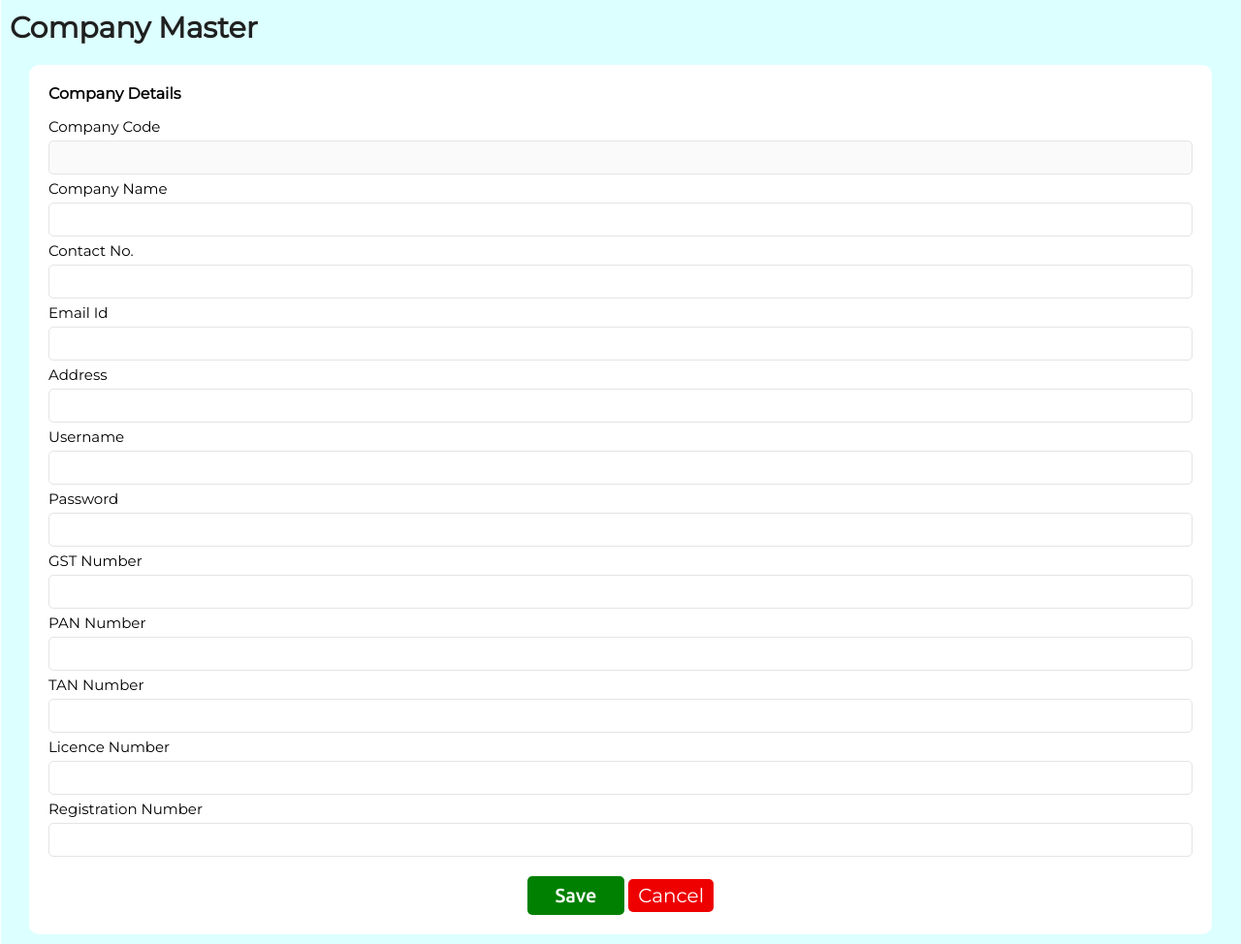
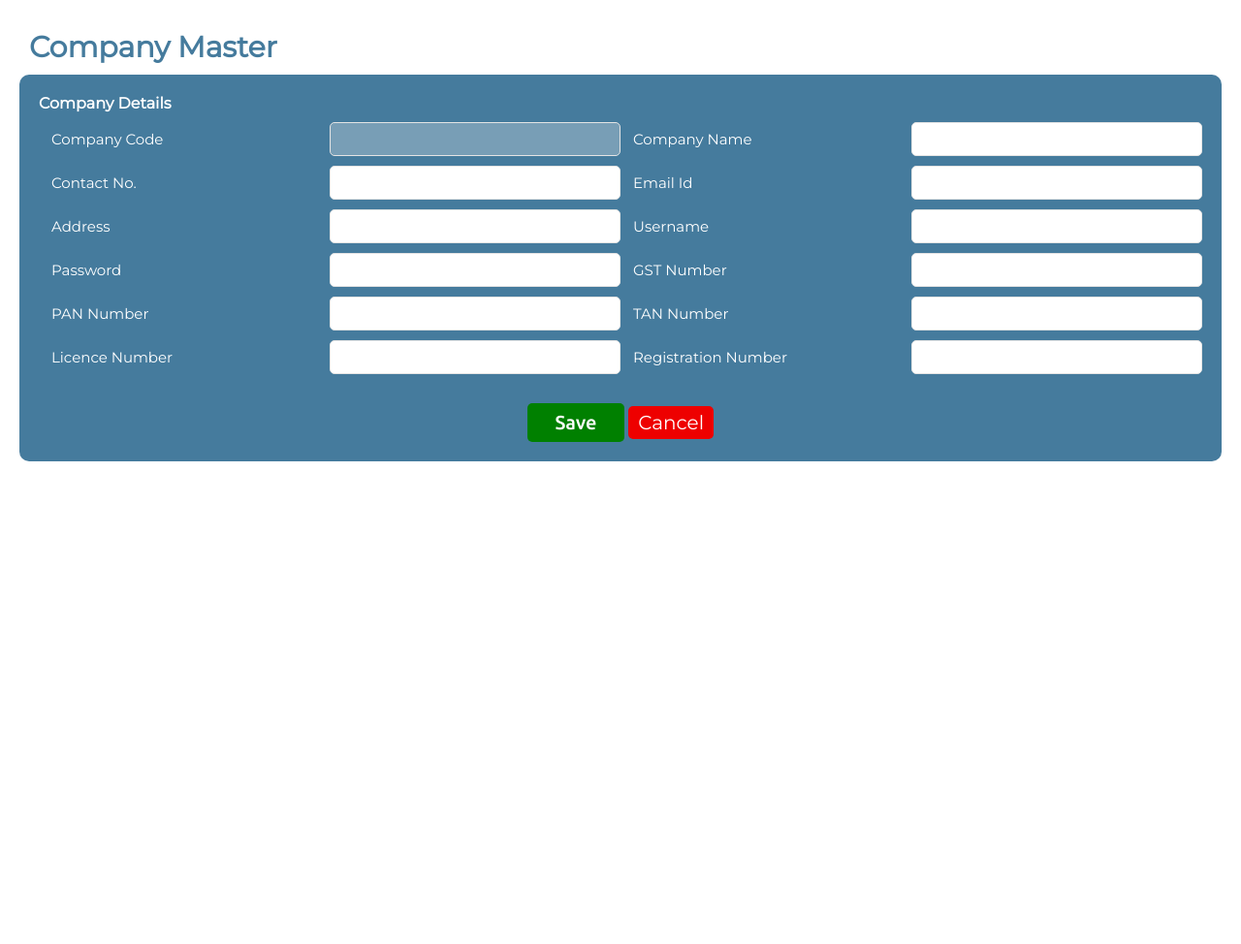
Before and after one commit to pramod52jpr/IMS, a PHP site: page /profile.php in a window 1280 px wide. Shown: the part 37-1011 px from the top of the page at 97% size. After the commit the page ends 513 px from the top, so only its background shows below. Run offline with PHP 8.4, Linux system fonts and the light colour scheme; data that the repository does not hold is empty.

Commit message:
all design fixed

```diff
--- a/components/header.php
+++ b/components/header.php
@@ -86,13 +86,13 @@ include "conn.php";
             <ul>
                 <li>
                     <a href="dashboard.php">
-                        <span class="h-icons"><i class="fa-solid fa-house"></i></span>
+                        <span class="h-icons"><i class="fa-solid fa-house fa-flip"></i></span>
                         <span class="Title">Dashboard</span>
                     </a>
                 </li>
                 <li>
                     <a href="product-category.php">
-                        <span class="h-icons"><img src="img/product.png"></span>
+                        <span class="h-icons"><i class="fa-solid fa-bucket fa-flip"></i></span>
                         <span class="Title">Products</span>
                     </a>
                 </li>
@@ -104,7 +104,7 @@ include "conn.php";
                     <ul>
                         <li>
                             <a href="#">
-                                <span class="h-icons"><i class="fa-solid fa-layer-group"></i></span>
+                                <span class="h-icons"><i class="fa-solid fa-layer-group fa-flip"></i></span>
                                 <span class="Title">MasterForms</span>
 
                                 <span class="Title"><i class="fa-solid fa-caret-down" style="color: #fcfcfc;"></i></span>
@@ -119,7 +119,7 @@ include "conn.php";
                             ?>
                             <li>
                                 <a href="company.php">
-                                    <span class="h-icons"><i class="fa-sharp fa-solid fa-building advanceClass"></i></span>
+                                    <span class="h-icons"><i class="fa-sharp fa-solid fa-building advanceClass fa-flip"></i></span>
                                     <span class="Title">All Companies</span>
                                 </a>
                             </li>
@@ -132,7 +132,7 @@ include "conn.php";
                                 ?>
                                 <li>
                                     <a href="branch.php">
-                                        <span class="h-icons"><i class="fa-solid fa-code-branch"></i></span>
+                                        <span class="h-icons"><i class="fa-solid fa-code-branch fa-flip"></i></span>
                                         All Branches</a>
                                 </li>
                                 <?php
@@ -141,7 +141,7 @@ include "conn.php";
                             ?>
                             <li>
                                 <a href="branch.php">
-                                    <span class="h-icons"><i class="fa-solid fa-code-branch"></i></span>
+                                    <span class="h-icons"><i class="fa-solid fa-code-branch fa-flip"></i></span>
                                     All Branches</a>
                             </li>
                             <?php
@@ -153,7 +153,7 @@ include "conn.php";
                                 ?>
                                 <li>
                                     <a href="category.php">
-                                        <span class="h-icons"><i class="fa-solid fa-user"></i></span>
+                                        <span class="h-icons"><i class="fa-solid fa-user fa-flip"></i></span>
                                         Admin Category</a>
                                 </li>
                                 <?php
@@ -162,7 +162,7 @@ include "conn.php";
                             ?>
                             <li>
                                 <a href="category.php">
-                                    <span class="h-icons"><i class="fa-solid fa-user"></i></span>
+                                    <span class="h-icons"><i class="fa-solid fa-user fa-flip"></i></span>
                                     Admin Category</a>
                             </li>
                             <?php
@@ -174,7 +174,7 @@ include "conn.php";
                                 ?>
                                 <li>
                                     <a href="PCategory.php">
-                                        <span class="h-icons"><i class="fa-solid fa-clipboard"></i></span>
+                                        <span class="h-icons"><i class="fa-solid fa-bucket fa-flip"></i></span>
                                         Product Category</a>
                                 </li>
                                 <?php
@@ -183,7 +183,7 @@ include "conn.php";
                             ?>
                             <li>
                                 <a href="PCategory.php">
-                                    <span class="h-icons"><i class="fa-solid fa-clipboard"></i></span>
+                                    <span class="h-icons"><i class="fa-solid fa-bucket fa-flip"></i></span>
                                     Product Category</a>
                             </li>
                             <?php
@@ -195,7 +195,7 @@ include "conn.php";
                                 ?>
                                 <li>
                                     <a href="product.php">
-                                        <span class="h-icons"><i class="fa-solid fa-file"></i></span>
+                                        <span class="h-icons"><i class="fa-solid fa-bucket fa-flip"></i></span>
                                         Products</a>
                                 </li>
                                 <?php
@@ -204,7 +204,7 @@ include "conn.php";
                             ?>
                             <li>
                                 <a href="product.php">
-                                    <span class="h-icon"><img src="img/product.png"></span>
+                                    <span class="h-icon"><i class="fa-solid fa-bucket fa-flip"></i></span>
                                     Products</a>
                             </li>
                             <?php
@@ -225,7 +225,7 @@ include "conn.php";
                             ?>
                             <li>
                                 <a href="orders.php">
-                                    <span class="h-icons"><i class="fa-sharp fa-solid fa-cart-shopping advanceClass"></i></span>
+                                    <span class="h-icons"><i class="fa-sharp fa-solid fa-cart-shopping advanceClass fa-flip"></i></span>
                                     All Orders</a>
                             </li>
                             <?php
@@ -236,7 +236,7 @@ include "conn.php";
                             ?>
                             <li>
                                 <a href="users.php">
-                                    <span class="h-icons"><i class="fa-solid fa-user"></i></span>
+                                    <span class="h-icons"><i class="fa-solid fa-user fa-flip"></i></span>
                                     Users</a>
                             </li>
                             <?php
@@ -253,7 +253,7 @@ include "conn.php";
                     ?>
                     <li>
                         <a href="myBranch.php">
-                            <span class="h-icons"><i class="fa-solid fa-briefcase"></i></span>
+                            <span class="h-icons"><i class="fa-solid fa-briefcase "></i></span>
                             <span class="Title"> My Branch</span>
                         </a>
                     </li>
@@ -271,7 +271,7 @@ include "conn.php";
                     ?>
                     <li>
                         <a href="stock-report.php">
-                            <span class="h-icons"><i class="fa-sharp fa-solid fa-cart-shopping advanceClass"></i></span>
+                            <span class="h-icons"><i class="fa-solid fa-notes-medical fa-flip" style="color: #fcfcfc;"></i></span>
                             <span class="Title"> Reports</span>
                         </a>
                     </li>
--- a/myOrders.php
+++ b/myOrders.php
@@ -58,6 +58,7 @@
                     <img src="./uploadImages/<?php echo $orow['Product_Img'] ?>" alt="">
                 </div>
                 <div class="myorder-box">
+                    <h2>Order Details</h2>
                         <div><span>Product : </span><span><?php echo $orow['Product_Name'] ?></span></div>
                         <div><span>Quantity : </span><span><?php echo $orow['Order_Pieces'] ?></span></div>
                     <?php
--- a/product.php
+++ b/product.php
@@ -116,7 +116,7 @@ if(isset($_POST['quantity']) and isset($_POST['proId'])){
                     <td><?php echo $row['Normal_Price'] ?>/-</td>
                     <td><?php echo $row['Discounted_Price'] ?>/-</td>
                     <td><?php echo implode("/",array_reverse(explode("-",$row['Latest_Stock_Date']))) ?></td>
-                    <td width="300px" style="position:relative  ">
+                    <td style="position:relative  ">
                         <?php echo $row['Quantity'] ?>
                         <form action="product.php" method="post">
                             <input type="hidden" name="proId" value="<?php echo $row['Product_Id'] ?>">
--- a/profile.php
+++ b/profile.php
@@ -32,30 +32,90 @@
     <h2>Company Master</h2>
     <form class="profileForm" action="profile.php" method="post">
         <h4>Company Details</h4>
+        <div class="row">
+        <div class= "col-25">
         <label for="companyCode">Company Code</label>
+        </div>
+        <div class= "col-25">
         <input type="text" value="<?php echo $conRow['Company_Code'] ?>" name="companyCode" id="companyCode" disabled required>
+        </div>
+        <div class= "col-25">
         <label for="companyName">Company Name</label>
+        </div>
+        <div class= "col-25">
         <input type="text" value="<?php echo $conRow['Company_Name'] ?>" name="companyName" id="companyName" required>
+        </div>
+        </div>
+        <div class="row2">
+        <div class= "col-25">
         <label for="companyContact">Contact No.</label>
+        </div>
+        <div class= "col-25">
         <input type="tel"  value="<?php echo $conRow['Company_Phone'] ?>" name="companyContact" id="companyContact" required>
+        </div>
+        <div class= "col-25">
         <label for="companyEmail">Email Id</label>
+        </div>
+        <div class= "col-25">
         <input type="email"  value="<?php echo $conRow['Company_Email'] ?>" name="companyEmail" id="companyEmail" required>
+        </div>
+        </div>
+        <div class="row3">
+        <div class="col-25">
         <label for="companyAddress">Address</label>
+        </div>
+        <div class="col-25">
         <input type="text"  value="<?php echo $conRow['Company_Address'] ?>" name="companyAddress" id="companyAddress" required>
+        </div>
+        <div class="col-25">
         <label for="companyUsername">Username</label>
+        </div>
+        <div class="col-25">
         <input type="text"  value="<?php echo $conRow['Company_Username'] ?>" name="companyUsername" id="companyUsername" required>
+        </div>
+        </div>
+        <div class="row3">
+        <div class="col-25">
         <label for="companyPassword">Password</label>
+        </div>
+        <div class="col-25">
         <input type="text"  value="<?php echo $conRow['Company_Password'] ?>" name="companyPassword" id="companyPassword" required>
+        </div>
+        <div class="col-25">
         <label for="companyGst">GST Number</label>
+        </div>
+        <div class="col-25">
         <input type="text"  value="<?php echo $conRow['Company_GST'] ?>" name="companyGst" id="companyGst">
+        </div>
+        </div>
+        <div class="row3">
+        <div class="col-25">
         <label for="companyPan">PAN Number</label>
+        </div>
+        <div class="col-25">
         <input type="text"  value="<?php echo $conRow['Company_PAN'] ?>" name="companyPan" id="companyPan">
+        </div>
+        <div class="col-25">
         <label for="companyTan">TAN Number</label>
+        </div>
+        <div class="col-25">
         <input type="text"  value="<?php echo $conRow['Company_TAN'] ?>" name="companyTan" id="companyTan">
+        </div>
+        </div>
+        <div class="row3">
+        <div class="col-25">
         <label for="companyLicence">Licence Number</label>
+        </div>
+        <div class="col-25">
         <input type="text"  value="<?php echo $conRow['Company_Licence'] ?>" name="companyLicence" id="companyLicence">
+        </div>
+        <div class="col-25">
         <label for="companyRgNo">Registration Number</label>
+        </div>
+        <div class="col-25">
         <input type="text"  value="<?php echo $conRow['Company_Registration'] ?>" name="companyRgNo" id="companyRgNo">
+        </div>
+        </div>
         <div class="profileBtn">
             <input class="btn" type="submit" value="Save">
             <a class="btn" href="dashboard.php">Cancel</a>
--- a/style/addCategoryForm.css
+++ b/style/addCategoryForm.css
@@ -9,15 +9,16 @@ body {
 
     align-items: flex-start;
 }
-.addCategoryFormContainer .categoryAddForm{
+.addCategoryFormContainer .categoryAddForm {
     font-family: 'Montserrat', sans-serif;
     display: flex;
     flex-direction: column;
     padding: 10px;
-    background-color: #1b4965;;
+    background-color: #457b9d;
     color: white;
     width: 70%;
     margin-top: 100px;
+    font-weight: bold;
     border-radius: 10px;
 }
 .addCategoryFormContainer .categoryAddForm label{
--- a/style/addMyBranchForm.css
+++ b/style/addMyBranchForm.css
@@ -9,14 +9,15 @@ body {
     align-items: flex-start;
     padding: 23px;
 }
-.addMyBranchFormContainer .myBranchAddForm{
+.addMyBranchFormContainer .myBranchAddForm {
     font-family: 'Montserrat', sans-serif;
     display: flex;
     flex-direction: column;
     padding: 10px;
-    background-color: #1b4965;
+    background-color: #457b9d;
     color: white;
     width: 100%;
+    font-weight: bold;
     margin-top: 50px;
     border-radius: 10px;
 }
--- a/style/addProductForm.css
+++ b/style/addProductForm.css
@@ -1,25 +1,26 @@
 body {
-    background: #e7e6e6;
+    background: #ffffff;
 }
 .addMachineFormContainer{
     width: 100%;
     display: flex;
     min-height: 750px;
     justify-content: center;
-    background-color: rgb(220, 255, 255);
+
     align-items: flex-start;
     padding: 23px;
 }
-.addMachineFormContainer .machineAddForm{
+.addMachineFormContainer .machineAddForm {
     font-family: 'Montserrat', sans-serif;
     display: flex;
     flex-direction: column;
     padding: 10px;
-    background-color: #1b4965;
+    background-color: #457b9d;
     color: white;
     width: 100%;
     margin-top: 50px;
     border-radius: 10px;
+    font-weight: bold;
 }
 .addMachineFormContainer .machineAddForm label{
     font-size: 25px;
--- a/style/buyProduct.css
+++ b/style/buyProduct.css
@@ -23,7 +23,7 @@ body {
 .buyProductPage .bpitems .item {
     width: 31%;
     text-align: center;
-    background-color: #457b9d;
+    /* background-color: #457b9d; */
     margin: 10px;
     padding: 20px;
     font-size: 20px;
@@ -35,9 +35,8 @@ body {
     align-items: center;
     position: relative;
     min-height: 270px;
-    box-shadow: rgba(50, 50, 93, 0.25) 0px 50px 100px -20px, rgba(0, 0, 0, 0.3) 0px 30px 60px -30px, rgba(10, 37, 64, 0.35) 0px -2px 6px 0px inset;
+    box-shadow: 2px 4px 10px gray;
 }
-
 .item-img {
     display: flex;
     justify-content: center;
@@ -53,7 +52,7 @@ body {
     justify-content: center;
     display: flex;
     align-items: center;
-    color: white;
+    color: rgb(0, 0, 0);
     text-transform: uppercase;
 }
 
@@ -63,7 +62,7 @@ body {
     justify-content: center;
     display: flex;
     align-items: center;
-    color: white;
+    color: rgb(0, 0, 0);
     margin-top: -27px;
     font-size: 16px;
     text-transform: uppercase;
--- a/style/company.css
+++ b/style/company.css
@@ -13,7 +13,8 @@ body {
 .companyPage h2 {
     font-size: 30px;
     margin: 10px 0px;
-    color: rgb(32, 32, 32);
+    color: #457b9d;
+    font-weight: 700;
 }
 
 .companyPage .crudBtn {
--- a/style/dashboard.css
+++ b/style/dashboard.css
@@ -13,13 +13,14 @@
     align-items: flex-start;
 }
 
-.dashboardPage h1{
-    font-size: 30px;
+.dashboardPage h1 {
+    font-size: 43px;
     letter-spacing: 2px;
     text-transform: uppercase;
     text-align: center;
     margin-top: 20px;
-    text-shadow: 2px 2px 3px blueviolet;
+    /* text-shadow: 2px 2px 3px blueviolet; */
+    color: #ffc300;
 }
 .dashboardPage .todayOrdersContainer .order{
     display: flex;
@@ -47,18 +48,18 @@
     font-size: 15px;
     margin: 10px;
 }
-.dashboardPage .todayOrdersContainer .order a{
+.dashboardPage .todayOrdersContainer .order a {
     display: inline-block;
     margin: 5px;
     text-decoration: none;
-    color: white;
-    background-color: brown;
+    color: black;
+
     padding: 5px 20px;
     border-radius: 5px;
     transition-duration: 0.1s;
 }
 .dashboardPage .todayOrdersContainer .order a:hover{
-    background-color: rgb(128, 28, 28);
+    background-color: #457b9d;
 }
 
 /* distributer  */
@@ -102,15 +103,16 @@ form select,form input{
 /* ----------------------------------style css----------------------------------------------- */
 
 .dashboardPage .adminSection .items {
-   background:#457b9d;
-    color: white;
+
+    color: #457b9d;
     /* padding: 10px; */
     border-radius: 10px;
     width: 25%;
     min-height: 190px;
     overflow: hidden;
     margin: 10px;
-    box-shadow: rgba(50, 50, 93, 0.25) 0px 50px 100px -20px, rgba(0, 0, 0, 0.3) 0px 30px 60px -30px;
+    /* box-shadow: rgba(50, 50, 93, 0.25) 0px 50px 100px -20px, rgba(0, 0, 0, 0.3) 0px 30px 60px -30px; */
+    box-shadow: 2px 4px 10px gray;
     display: flex;
     margin: 30px 5px;
 }
@@ -166,36 +168,23 @@ i.fa-solid.fa-cart-shopping {
     font-size: 86px;
     text-align: center;
     align-items: center;
-    /* display: flex; */
-    color: white;
     position: relative;
     line-height: 1px;
-
-
 }
-
 
 i.fa-solid.fa-building{
     font-size: 86px;
     text-align: center;
     align-items: center;
-    /* display: flex; */
-    color: white;
-    /* position: relative; */
     line-height: 1px;
 }
-
-
 .inner-item2 a {
     transition: 0.3s;
-
     display: block;
     position: relative;
     text-decoration: none;
-    color: white;
+    color: #457b9d;
 }
-
-
 span.title {
     position: relative;
     top: 100;
--- a/style/header.css
+++ b/style/header.css
@@ -121,10 +121,13 @@
 .mainContainer .navbar .itemDropdown {
     display: flex;
     flex-direction: column;
-    text-indent: 0.5cm;
-
 }
-
+.mainContainer .navbar .itemDropdown ul{
+    margin-left: 50px;
+}
+ul{
+    list-style-type: none;
+}
 .mainContainer .sideSection {
     transition-duration: 0.1s;
 }
--- a/style/myOrders.css
+++ b/style/myOrders.css
@@ -1,6 +1,8 @@
+body {
+    background: #e7e6e6;
+}
 .myOrdersPage{
     font-family: 'Montserrat', sans-serif;
-    background-color: rgb(220, 255, 255);
     width: 100%;
     min-height: 750px;
     padding: 10px;
--- a/style/product-category.css
+++ b/style/product-category.css
@@ -1,5 +1,5 @@
 body {
-    background: #e7e6e6;
+    background: #ffffff;
 }
 .productCategoryPage{
     font-family: 'Montserrat', sans-serif;
@@ -14,14 +14,20 @@ body {
 .productCategoryPage .categoryItems .item {
     width: 31.5%;
     text-decoration: none;
-    color: white;
+    color: rgb(0, 0, 0);
     text-align: center;
-    background-color: #457b9d;
     padding: 10px;
     border-radius: 5px;
     margin: 10px;
     font-weight: bold;
-    box-shadow: rgba(50, 50, 93, 0.25) 0px 50px 100px -20px, rgba(0, 0, 0, 0.3) 0px 30px 60px -30px, rgba(10, 37, 64, 0.35) 0px -2px 6px 0px inset;
+    box-shadow: 2px 4px 10px gray;
+}
+.item img{
+    transition: 0.3s;
+
+}
+.productCategoryPage .categoryItems .item img:hover{
+    transform: scale(1.1);
 }
 .productCategoryPage .categoryItems .item img{
     width: 200px;
--- a/style/product.css
+++ b/style/product.css
@@ -55,13 +55,13 @@ body {
     position: absolute;
     right: 0;
 }
-.machinePage .machineContainer table td form input{
+.machinePage .machineContainer table td form input {
     padding: 2px 5px;
     font-size: 15px;
     outline: none;
     border: 1px solid grey;
     border-radius: 5px;
-    width: 128px;
+    width: 80px;
 }
 .machinePage .machineContainer table td a{
     margin: 0px 5px;
@@ -73,6 +73,11 @@ body {
 
 
 
+.machinePage .machineContainer table thead :nth-child(7) {
+    width: 210px;
+}
+
+
 
 
 
@@ -80,6 +85,6 @@ body {
 
 .machinePage .machineContainer table td form  input[type="submit"] {
     height: 26px;
-    width: 106px;
+    width: 62px;
     margin-top: -1px;
 }
--- a/style/profile.css
+++ b/style/profile.css
@@ -1,29 +1,27 @@
 .profilePage{
     font-family: 'Montserrat', sans-serif;
-    background-color: rgb(220, 255, 255);
     width: 100%;
-    min-height: 750px;
+   min-height: 750px;
+    padding: 20px;
 }
 .profilePage h2{
     font-size: 30px;
-    color: rgb(32, 32, 32);
+    color: #457b9d;
     padding: 10px;
+    font-weight: 700;
 }
 .profilePage .profileForm{
     display: flex;
     flex-direction: column;
-    background-color: white;
-    margin: 10px 30px;
+    background-color: #457b9d;
+    color: white;
     border-radius: 10px;
     padding: 20px;
 }
 .profilePage .profileForm h4{
     margin-bottom: 10px;
 }
-.profilePage .profileForm label{
-    font-size: 15px;
-    margin: 5px 0px;
-}
+
 .profilePage .profileForm input{
     padding: 8px 10px;
     outline: 0;
@@ -55,3 +53,17 @@
 .profilePage .profileForm .profileBtn a.btn:hover{
     background-color: rgb(255, 98, 98);
 }
+
+
+
+/* -------------------------new style------------------------------- */
+input.profileForm {
+    width: 100%;
+}
+
+
+
+.profilePage .profileForm label{
+    font-size: 15px;
+    margin: 5px 13px;
+}
--- a/style/updateCompanyForm.css
+++ b/style/updateCompanyForm.css
@@ -10,15 +10,16 @@ body {
 
 .updateCompanyPage h2 {
     font-size: 30px;
-    color: rgb(32, 32, 32);
+    color: #457b9d;
     padding: 10px;
+    font-weight: 700;
 }
 
 .updateCompanyPage .updateCompanyForm {
     display: flex;
     flex-direction: column;
-    background-color: #1b4965;
-   color: white;
+    background-color: #457b9d;
+    color: white;
     border-radius: 10px;
     padding: 20px;
 }
--- a/style/updatePCategoryForm.css
+++ b/style/updatePCategoryForm.css
@@ -6,15 +6,17 @@
     background-color: rgb(220, 255, 255);
     align-items: flex-start;
 }
-.UpdatePCategoryFormContainer .PCategoryUpdateForm{
+.UpdateCategoryFormContainer .categoryUpdateForm {
     font-family: 'Montserrat', sans-serif;
     display: flex;
     flex-direction: column;
     padding: 10px;
-    background-color: white;
-    width: 50%;
+    background-color: #457b9d;
+    color: white;
+    width: 70%;
     margin-top: 100px;
     border-radius: 10px;
+    font-weight: bold;
 }
 .UpdatePCategoryFormContainer .PCategoryUpdateForm label{
     font-size: 25px;
--- a/style/updateProductForm.css
+++ b/style/updateProductForm.css
@@ -3,7 +3,7 @@
     display: flex;
     min-height: 750px;
     justify-content: center;
-    background-color: rgb(220, 255, 255);
+
     align-items: flex-start;
 }
 .UpdateMachineFormContainer .machineUpdateForm{
@@ -11,8 +11,10 @@
     display: flex;
     flex-direction: column;
     padding: 10px;
-    background-color: white;
-    width: 50%;
+    background-color:#457b9d;
+    color: white;
+    font-weight: bold;
+    width: 100%;
     margin-top: 100px;
     border-radius: 10px;
 }
@@ -29,6 +31,7 @@
     border: 1px solid rgb(196, 196, 196);
     border-radius: 5px;
     font-size: 20px;
+    width: 100%;
 }
 .UpdateMachineFormContainer .machineUpdateForm .updateMachineFormBtn{
     align-self: center;
```
Also changed, not shown: other parts of style/myOrders.css (+40 -16 lines), style/orders.css (+34 -46 lines), updateProductForm.php (+36 -1 lines).
